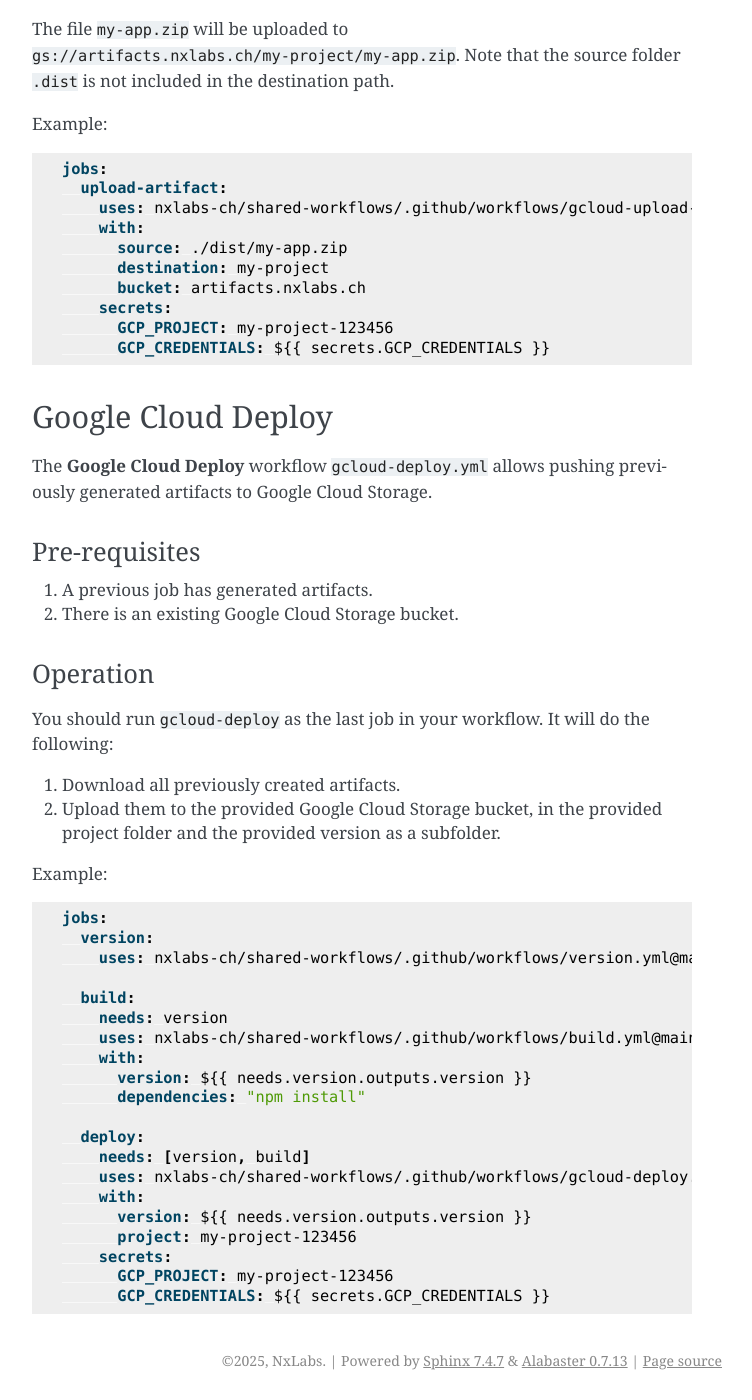
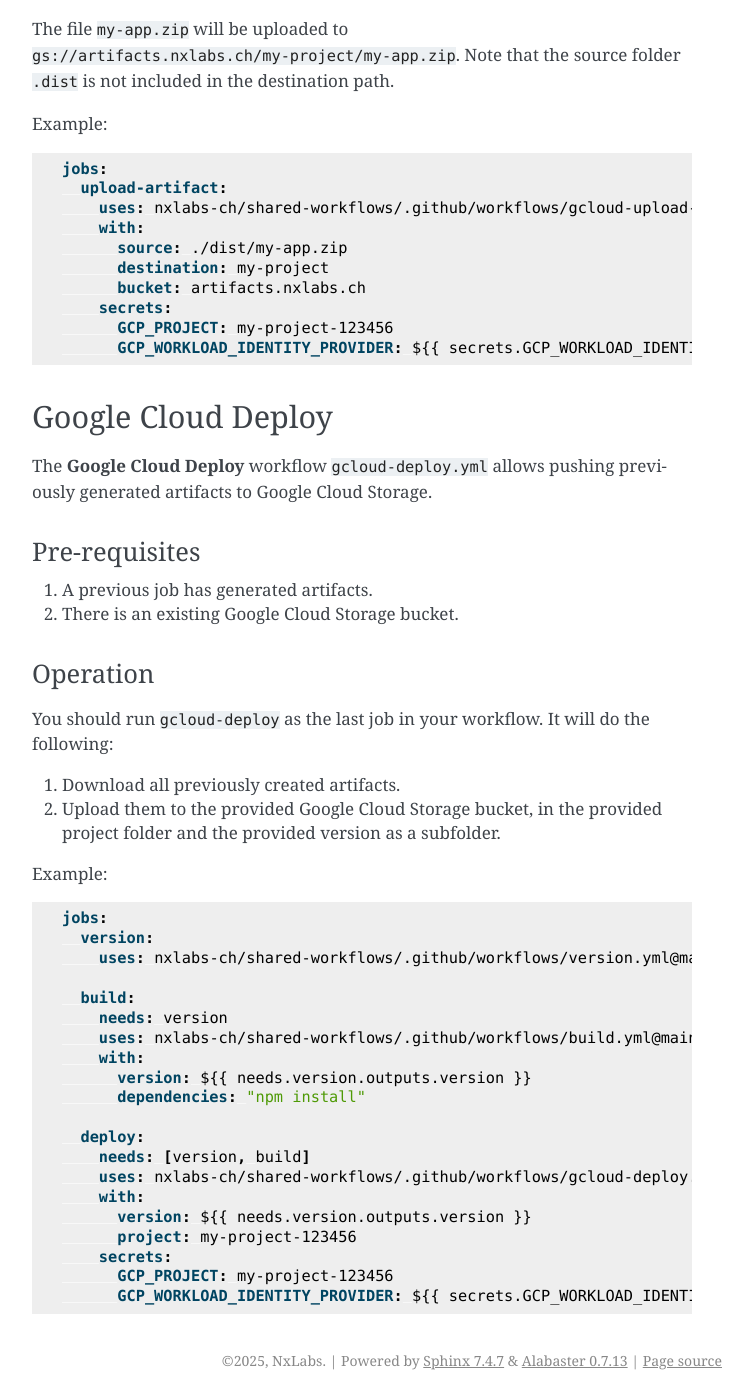
Before and after one commit to nxlabs-ch/shared-workflows, a Sphinx documentation site: the page built from docs/gcloud.md, in a window 1280 px wide and 1400 px high, scrolled down 1440 px. Shown: the whole window, without its empty margins (388-1140 px from the left). Built offline with Sphinx 7.4.7, drawn with Linux system fonts in a browser that asks for light colours; some of the changed lines change nothing that is shown; some of the changed text lies outside the part shown.

Commit message:
refactor: gcloud switch to identity provider
Google now recommends to use Workload Identity Federation instead of service accounts + JSON credentials.

See:
- https://cloud.google.com/iam/docs/workload-identity-federation
- https://github.com/google-github-actions/auth?tab=readme-ov-file#direct-wif

Adapted the gcloud related workflows to use this new method of authentication

````diff
--- a/docs/gcloud.md
+++ b/docs/gcloud.md
@@ -23,7 +23,7 @@
       region: us-west1
     secrets:
       GCP_PROJECT: my-project-123456
-      GCP_CREDENTIALS: ${{ secrets.GCP_CREDENTIALS }}
+      GCP_WORKLOAD_IDENTITY_PROVIDER: ${{ secrets.GCP_WORKLOAD_IDENTITY_PROVIDER }}
 ```
 
 ## Google Cloud Upload Artifact
@@ -67,7 +67,7 @@
       bucket: artifacts.nxlabs.ch
     secrets:
       GCP_PROJECT: my-project-123456
-      GCP_CREDENTIALS: ${{ secrets.GCP_CREDENTIALS }}
+      GCP_WORKLOAD_IDENTITY_PROVIDER: ${{ secrets.GCP_WORKLOAD_IDENTITY_PROVIDER }}
 ```
 
 ## Google Cloud Deploy
@@ -109,5 +109,5 @@
       project: my-project-123456
     secrets:
       GCP_PROJECT: my-project-123456
-      GCP_CREDENTIALS: ${{ secrets.GCP_CREDENTIALS }}
+      GCP_WORKLOAD_IDENTITY_PROVIDER: ${{ secrets.GCP_WORKLOAD_IDENTITY_PROVIDER }}
 ```
````
Also changed, not shown: 4 other files.
